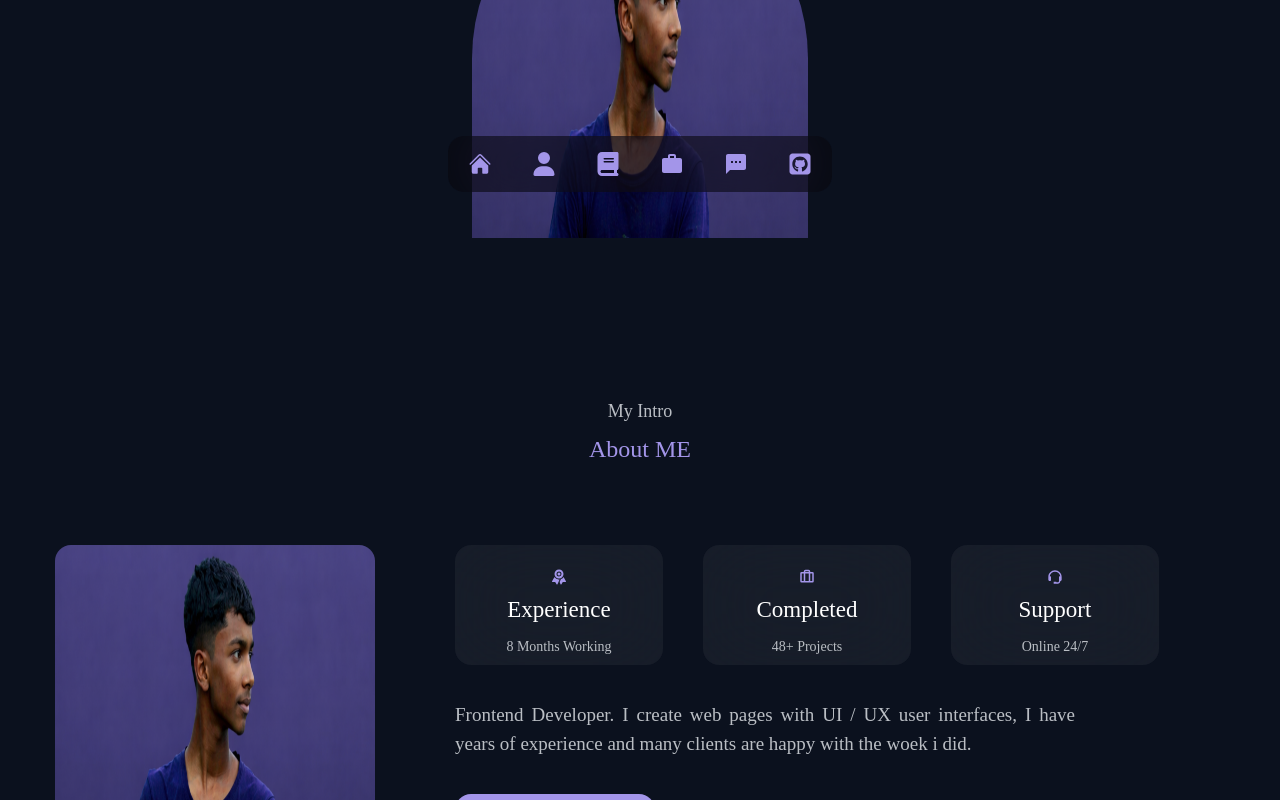
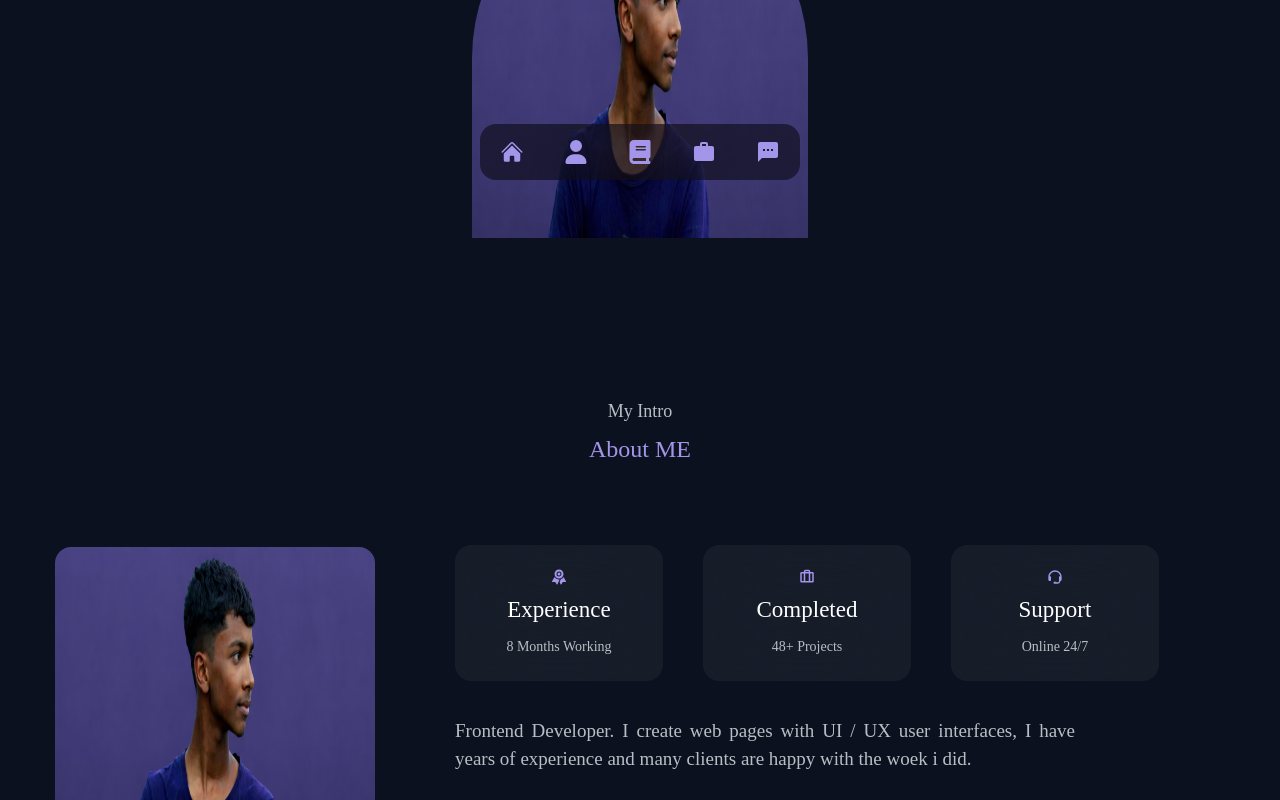
Before and after one commit to Md-Gajjali/Apon-Portfolio, a React (Vite) app: page / in a window 1280 px wide. Shown: the part 600-1400 px from the top of the page. Built offline with nearby package versions, Linux system fonts and the light colour scheme; a web font is replaced by a local one; what tailwind-animations would draw is missing.

Commit message:
update responsive

```diff
--- a/src/Componets/About.jsx
+++ b/src/Componets/About.jsx
@@ -11,7 +11,7 @@ import img from '../assets/img.png'
 
 const About = () => {
   return (
-    <div className='mt-40 '>
+    <div id='About' className='mt-40 '>
      <Container>
         <Heading title='My Intro' Header='About ME' />
 
--- a/src/Componets/Banner.jsx
+++ b/src/Componets/Banner.jsx
@@ -8,7 +8,7 @@ const Banner = () => {
 
 
   return (
-    <div>
+    <div id='Banner'>
       <Container>
         <div className='text-center leading-12 mt-20 animate-blurred-fade-in '>
             <h4 className='text-white text-[17px]'>Hello, I'm</h4>
--- a/src/Componets/Client.jsx
+++ b/src/Componets/Client.jsx
@@ -42,21 +42,6 @@ const Client = () => {
     slidesToScroll: 1,
     nextArrow: <SampleNextArrow />,
     prevArrow: <SamplePrevArrow />,
-    appendDots: dots => (
-      <div
-        style={{
-          color: '#808080',
-          borderRadius: "10px",
-          padding: "10px",
-          margin: '50px 15px',
-        }}
-      >
-        <ul style={{ margin: "0px" }}> {dots} </ul>
-      </div>
-    ),
-    customPaging: i => (
-      <div className='w-3 h-3 rounded-full bg-primary ' />
-    ),
     responsive: [
       {
         breakpoint: 1024,
@@ -97,7 +82,23 @@ const Client = () => {
           initialSlide: 1
         }
       }
-    ]
+    ],
+    appendDots: dots => (
+      <div
+        style={{
+          color: '#808080',
+          borderRadius: "10px",
+          padding: "10px",
+          margin: '50px 15px',
+        }}
+      >
+        <ul style={{ margin: "0px" }}> {dots} </ul>
+      </div>
+    ),
+    customPaging: i => (
+      <div className='w-3 h-3 rounded-full bg-primary ' />
+    ),
+
 
   };
   return (
--- a/src/Componets/Contact.jsx
+++ b/src/Componets/Contact.jsx
@@ -11,7 +11,7 @@ import Buttons from './Buttons'
 
 const Contact = () => {
   return (
-    <div className='mt-50 '>
+    <div id='contact' className='mt-50 '>
       <Container>
         <Heading
             title="Get in touch"
--- a/src/Componets/Footer.jsx
+++ b/src/Componets/Footer.jsx
@@ -3,6 +3,7 @@ import Container from './Container'
 import { FaFacebook } from "react-icons/fa6";
 import { FaTwitter } from "react-icons/fa";
 import { FaLinkedin } from "react-icons/fa6";
+import { FaSquareGithub } from "react-icons/fa6";
 
 
 const Footer = () => {
@@ -24,6 +25,7 @@ const Footer = () => {
             <li><FaFacebook/></li>
             <li><FaTwitter/></li>
             <li><FaLinkedin/></li>
+            <li><FaSquareGithub /></li>
           </ul>
         </div>
       </Container>
--- a/src/Componets/MiniCard.jsx
+++ b/src/Componets/MiniCard.jsx
@@ -1,12 +1,13 @@
 import React from 'react'
 
-const MiniCard = ({icon,title,Heading}) => {
+const MiniCard = ({ icon, title, Heading }) => {
 
   return (
-    <div className='text-center lg:w-52 mt-10 lg:mt-0  w-full py-6 px-5 h-30 backdrop-blur-2xl bg-white/5 rounded-2xl '>
-      <span className='text-DarkBlue text-[16px] flex justify-center'>{icon}</span>
-      <h4 className='text-white text-[23px] py-2'>{Heading}</h4>
-      <p className='text-primary text-[14px]'>{title}</p>
+    <div className='timeline-view animate-blurred-fade-in animate-range-[entry_10%_contain_30%]
+ text-center lg:w-52 mt-10 lg:mt-0  w-[60%] m-auto  py-6 px-6   backdrop-blur-2xl bg-white/5 rounded-2xl '>
+        <span className='text-DarkBlue text-[16px] flex justify-center'>{icon}</span>
+        <h4 className='text-white text-[23px] py-2'>{Heading}</h4>
+        <p className='text-primary text-[14px]'>{title}</p>
     </div>
   )
 }
--- a/src/Componets/Navber.jsx
+++ b/src/Componets/Navber.jsx
@@ -6,7 +6,6 @@ import { FaUser } from "react-icons/fa6";
 import { FaBook } from "react-icons/fa6";
 import { MdOutlineWork } from "react-icons/md";
 import { MdSms } from "react-icons/md";
-import { FaSquareGithub } from "react-icons/fa6";
 // import { FloatingDock } from './floating-dock';
 // import {
 //   IconBrandGithub,
@@ -87,7 +86,7 @@ const Navber = () => {
 
   return (
     < >
-    <nav>
+      <nav id='Navber'>
 
         <Container>
 
@@ -98,17 +97,50 @@ const Navber = () => {
           />
         </div> */}
           <div className='flex justify-center  '>
-            <ul className='flex animate-blurred-fade-in gap-10 fixed round mt-20 z-80 text-2xl px-5 py-4 backdrop-blur-2xl bg-black/50 rounded-2xl  text-DarkBlue  bottom-2 '>
-                <li><HiHome/></li>
-                <li><FaUser/></li>
-                <li><FaBook/></li>
-                <li><MdOutlineWork/></li>
-                <li><MdSms/></li>
-                <li><FaSquareGithub/></li>
+            <ul className='flex animate-blurred-fade-in gap-10 fixed   mt-20 z-80 text-2xl px-5 py-4 backdrop-blur-2xl bg-black/50 rounded-2xl  text-DarkBlue  bottom-5 '>
+              <button
+                className='cursor-pointer'
+                onClick={() => {
+                  document.getElementById("Navber")?.scrollIntoView({
+                    behavior: "smooth"
+                  })
+                }}
+              ><HiHome /></button>
+
+              <button
+                className='cursor-pointer'
+                onClick={() => {
+                  document.getElementById("About")?.scrollIntoView({
+                    behavior: "smooth"
+                  })
+                }}
+              ><FaUser /></button>
+              <button
+                className='cursor-pointer'
+                onClick={() => {
+                  document.getElementById("Skills")?.scrollIntoView({
+                    behavior: "smooth"
+                  })
+                }}
+              ><FaBook /></button>
+              <button
+                className='cursor-pointer'
+                onClick={() => {
+                  document.getElementById("Project")?.scrollIntoView({
+                    behavior: "smooth"
+                  })
+                }}
+              ><MdOutlineWork /></button>
+              <button
+                className='cursor-pointer'
+                onClick={() => {
+                  document.getElementById("contact")?.scrollIntoView({
+                    behavior: "smooth"
+                  })
+                }}
+              ><MdSms /></button>
             </ul>
           </div>
-
-
 
         </Container>
       </nav>
--- a/src/Componets/Project.jsx
+++ b/src/Componets/Project.jsx
@@ -9,7 +9,7 @@ import Buttons from './Buttons'
 
 const Project = () => {
   return (
-    <div className='mt-50 '>
+    <div id='Project' className='mt-50 '>
       <Container>
         <Heading title='My Project' Header='Recent project ' />
         <div className='lg:justify-between  mt-20  flex flex-col  gap-6 lg:flex-row justify-center items-center   '>
--- a/src/Componets/ProjectCard.jsx
+++ b/src/Componets/ProjectCard.jsx
@@ -3,7 +3,7 @@ import Buttons from './Buttons'
 
 const ProjectCard = ({title,imgSrc,btn}) => {
   return (
-    <div className='lg:w-100 w-80  py-7 px-5 rounded-2xl backdrop-blur-2xl bg-white/5 cursor-pointer '>
+    <div className='lg:w-100 w-80  py-7 px-5 rounded-2xl backdrop-blur-2xl bg-white/50 cursor-pointer '>
       <img src={imgSrc} alt="" className='h-55 rounded-2xl'/>
       <h3 className='text-white text-[20px] py-4 '>{title}</h3>
       <Buttons className='w-30 bg-DarkBlue text-white'>{btn}</Buttons>
--- a/src/Componets/SkillCard.jsx
+++ b/src/Componets/SkillCard.jsx
@@ -6,7 +6,7 @@ const SkillCard = ({ icons, Skills, subSkil, Heading, icons1, Skills1, subSkil1,
         <>
         <div className='W-full   backdrop-blur-2xl bg-white/5 py-10 px-6 lg:px-20 mt-30 rounded-2xl '>
             <h3 className='text-DarkBlue text-center pb-10'>{Heading}</h3>
-            <div className='flex justify-between gap-4 lg:gap-10'>
+            <div className='flex   gap-15 lg:gap-15'>
                     <div>
                         <Flex className='items-center gap-2 '>
                             <span className='text-DarkBlue lg:text-5xl text-4xl'>{icons}</span>
@@ -48,7 +48,7 @@ const SkillCard = ({ icons, Skills, subSkil, Heading, icons1, Skills1, subSkil1,
                         <Flex className='items-center gap-2 mt-10'>
                             <span className='text-DarkBlue lg:text-5xl text-4xl'>{icons5}</span>
                             <div>
-                                <h3 className='text-white lg:text-[19px] text-[1px]'>{Skills5}</h3>
+                                <h3 className='text-white! lg:text-[19px] text-[18px]'>{Skills5}</h3>
                                 <span className='text-primary  text-[16px]'>{subSkil5}</span>
                             </div>
                         </Flex>
--- a/src/Componets/Skills.jsx
+++ b/src/Componets/Skills.jsx
@@ -20,7 +20,7 @@ import { RiUserCommunityFill } from "react-icons/ri";
 const Skills = () => {
     return (
         <>
-            <div className='mt-50  '>
+            <div id='Skills' className='mt-50  '>
                 <Container>
                     <Heading title='My Abilities' Header='My Experience' />
                     <Flex className='justify-between  flex-col lg:flex-row px-4'>
```
Lines whose indentation alone changed are shown as unchanged.
